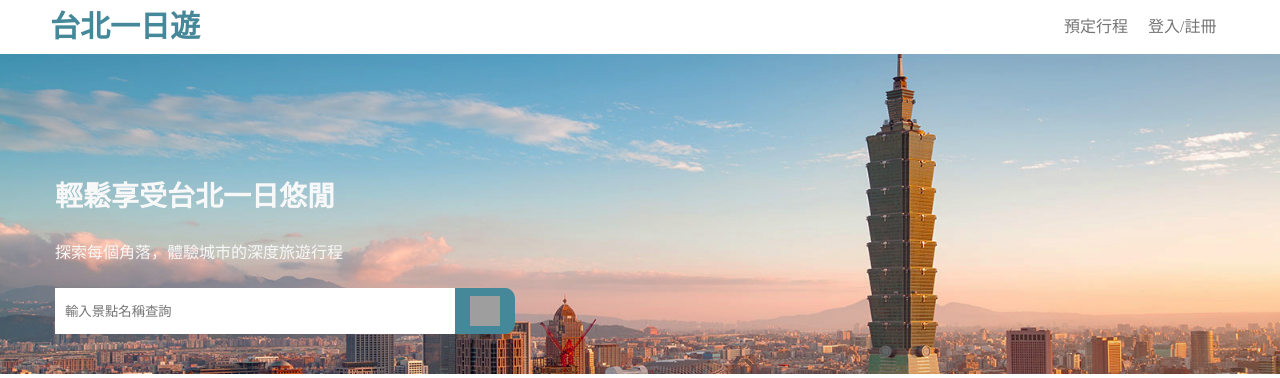
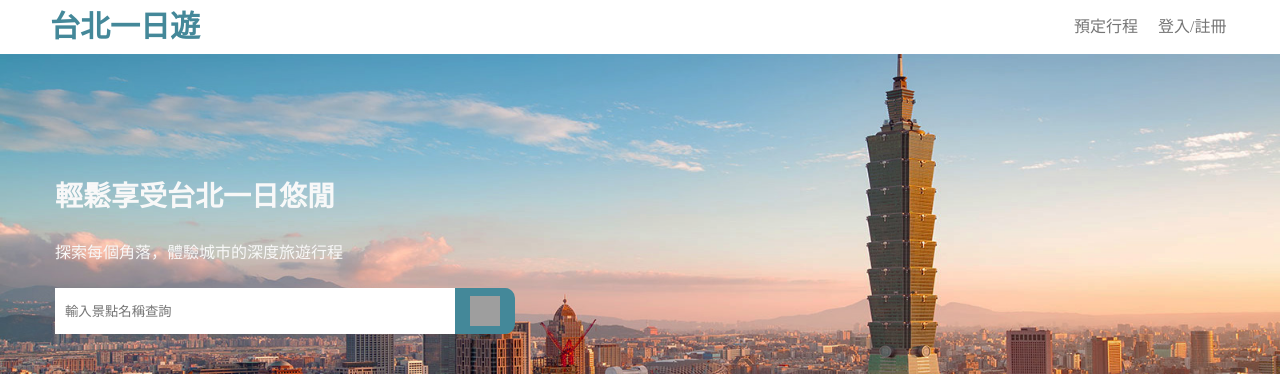
Before and after one commit to TZUHAN07/taipei-day-trip, a Flask app: page / in a window 1280 px wide. Shown: the top 378 px of the page. Run offline with Flask 2, Linux system fonts and the light colour scheme; data comes from the database, SQL or seed files in the repository; grey boxes are pictures that could not be loaded.

Commit message:
fix title css

```diff
--- a/static/css/attraction.css
+++ b/static/css/attraction.css
@@ -24,7 +24,7 @@ nav {
     width:150px;
     height:34px;
     flex: auto;
-    margin: 10px;
+    margin: 10px 0px 10px 10px;
     font-size: 30px;
     line-height: 34px;
     color:#448899;
@@ -38,7 +38,7 @@ nav {
 .top-right-tourbook{
     width:64px;
     height:14px;
-    margin: 10px;
+    margin: 10px 10px 10px 0px;
     font-size: 16px;
     line-height: 13px;
     cursor: pointer;
@@ -46,7 +46,7 @@ nav {
 .login-out{
     width:72px;
     height:14px;
-    margin: 10px;
+    margin: 10px 0px 10px 10px;
     font-size: 16px;
     line-height: 13px;
     cursor: pointer;
--- a/static/css/index.css
+++ b/static/css/index.css
@@ -24,7 +24,7 @@ nav {
     width:150px;
     height:34px;
     flex: auto;
-    margin: 10px;
+    margin: 10px 0px 10px 10px;
     font-size: 30px;
     line-height: 34px;
     color:#448899;
@@ -39,7 +39,7 @@ nav {
 .top-right-tourbook{
     width:64px;
     height:14px;
-    margin: 10px;
+    margin: 10px 10px 10px 0px;
     font-size: 16px;
     line-height: 13px;
     cursor: pointer;
@@ -47,7 +47,7 @@ nav {
 .login-out{
     width:72px;
     height:14px;
-    margin: 10px;
+    margin: 10px 0px 10px 10px;
     font-size: 16px;
     line-height: 13px;
     cursor: pointer;
```
